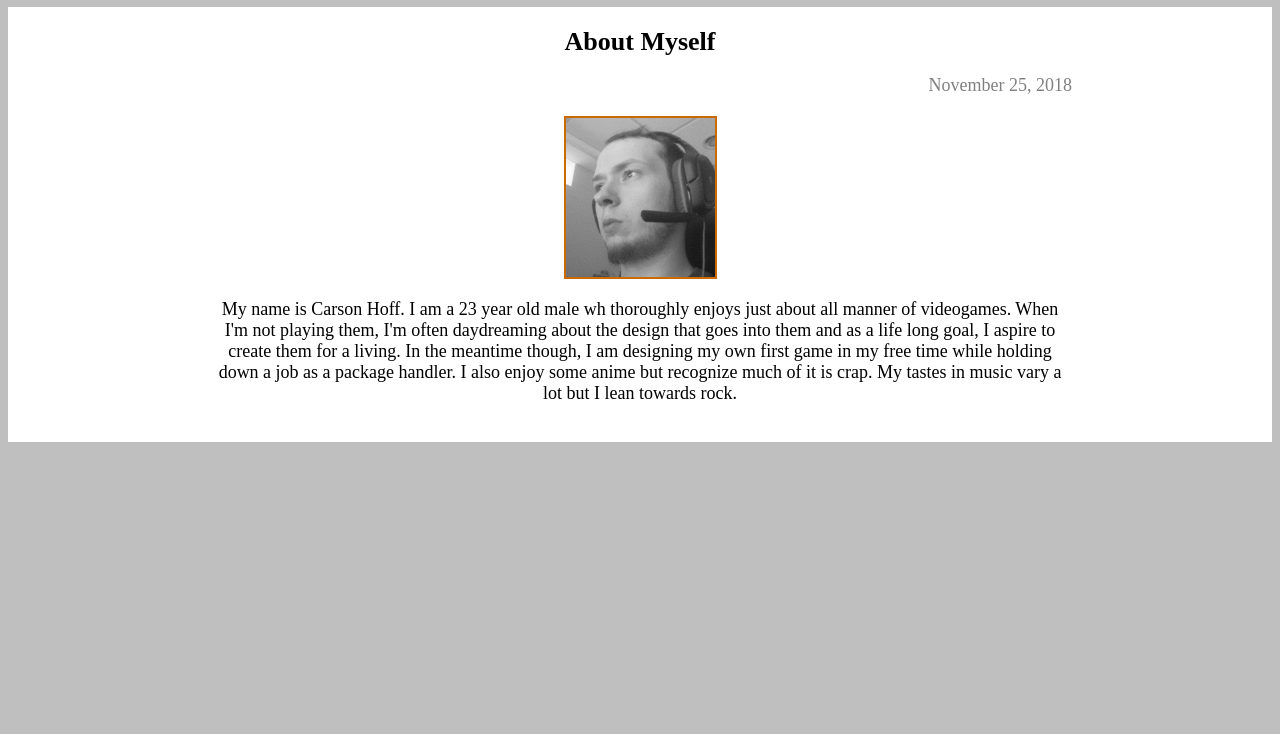
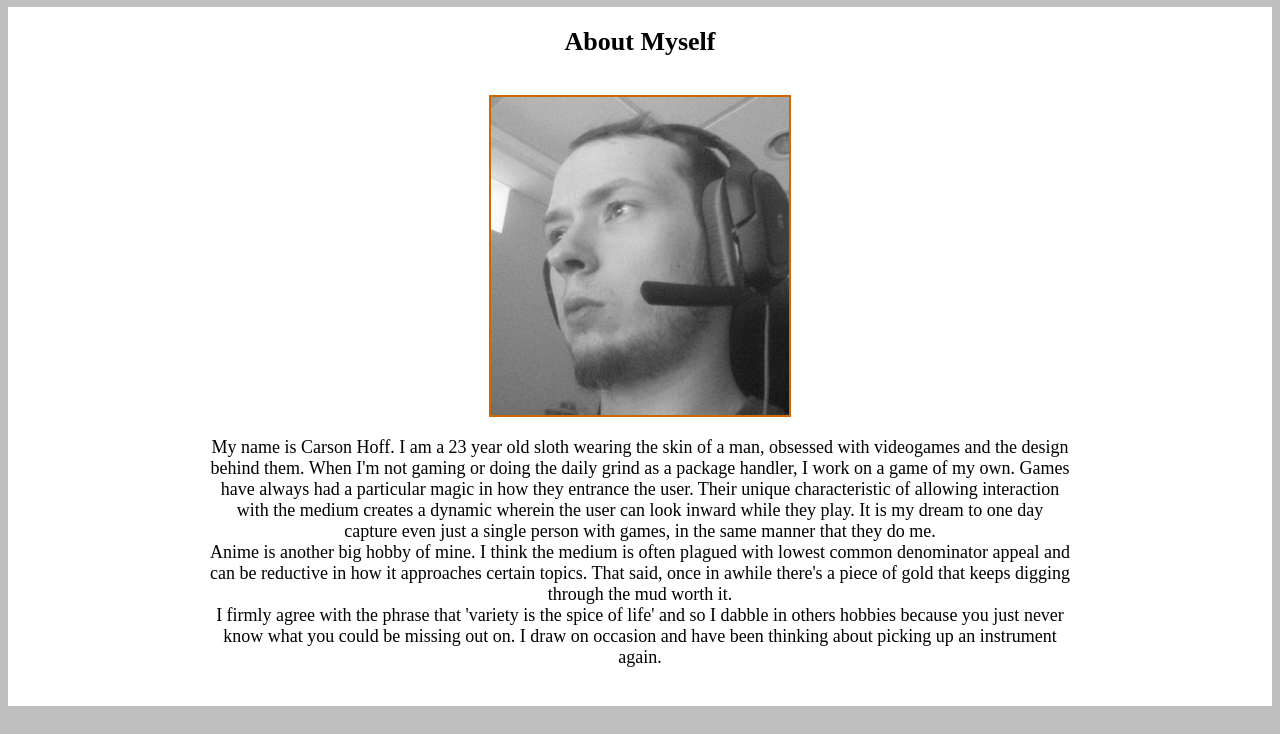
Before and after one commit to Scarno/Scarno.github.io, a plain HTML site: page about.html in a window 1280 px wide. Shown: the part 66-800 px from the top of the page. Drawn offline with Linux system fonts and the light colour scheme.

Commit message:
Updated About page, spelling checked all pages.

```diff
--- a/about.html
+++ b/about.html
@@ -12,14 +12,20 @@
 		</div>
 		<div class = "post">
 			<p class = "hd">About Myself</p> <br/>
-			<p class = "date">November 25, 2018</p>
 			<p class = "bd">
-			<img src="Carson_B&W.jpeg" class= "visual" width = "149" height ="159" >
-			My name is Carson Hoff.  I am a 23 year old male wh thoroughly enjoys just about all manner of videogames.
-			When I'm not playing them, I'm often daydreaming about the design that goes into them and as a life long
-			goal, I aspire to create them for a living.  In the meantime though, I am designing my own first game in
-			my free time while holding down a job as a package handler.  I also enjoy some anime but recognize much of
-			it is crap. My tastes in music vary a lot but I lean towards rock.
+			<img src="Carson_B&W.jpeg" class= "visual" width = "298" height ="318" >
+			My name is Carson Hoff.  I am a 23 year old sloth wearing the skin of a man, obsessed with videogames and
+			the design behind them.  When I'm not gaming or doing the daily grind as a package handler, I work on a game
+			of my own.  Games have always had a particular magic in how they entrance the user.  Their unique characteristic of allowing interaction
+			with the medium creates a dynamic wherein the user can look inward while they play. It is my dream to one day capture
+			even just a single person with games, in the same manner that they do me.
+			<br/>
+			Anime is another big hobby of mine.  I think the medium is often plagued with lowest common denominator appeal
+			and can be reductive in how it approaches certain topics.  That said, once in awhile there's a piece of gold that
+			keeps digging through the mud worth it.
+			<br/>
+			I firmly agree with the phrase that 'variety is the spice of life' and so I dabble in others hobbies because you just never
+			know what you could be missing out on.  I draw on occasion and have been thinking about picking up an instrument again.
 			</p>
 		</div>
 
```
Also changed, not shown: blog.html (+5 -5 lines), index.html (+3 -3 lines).
